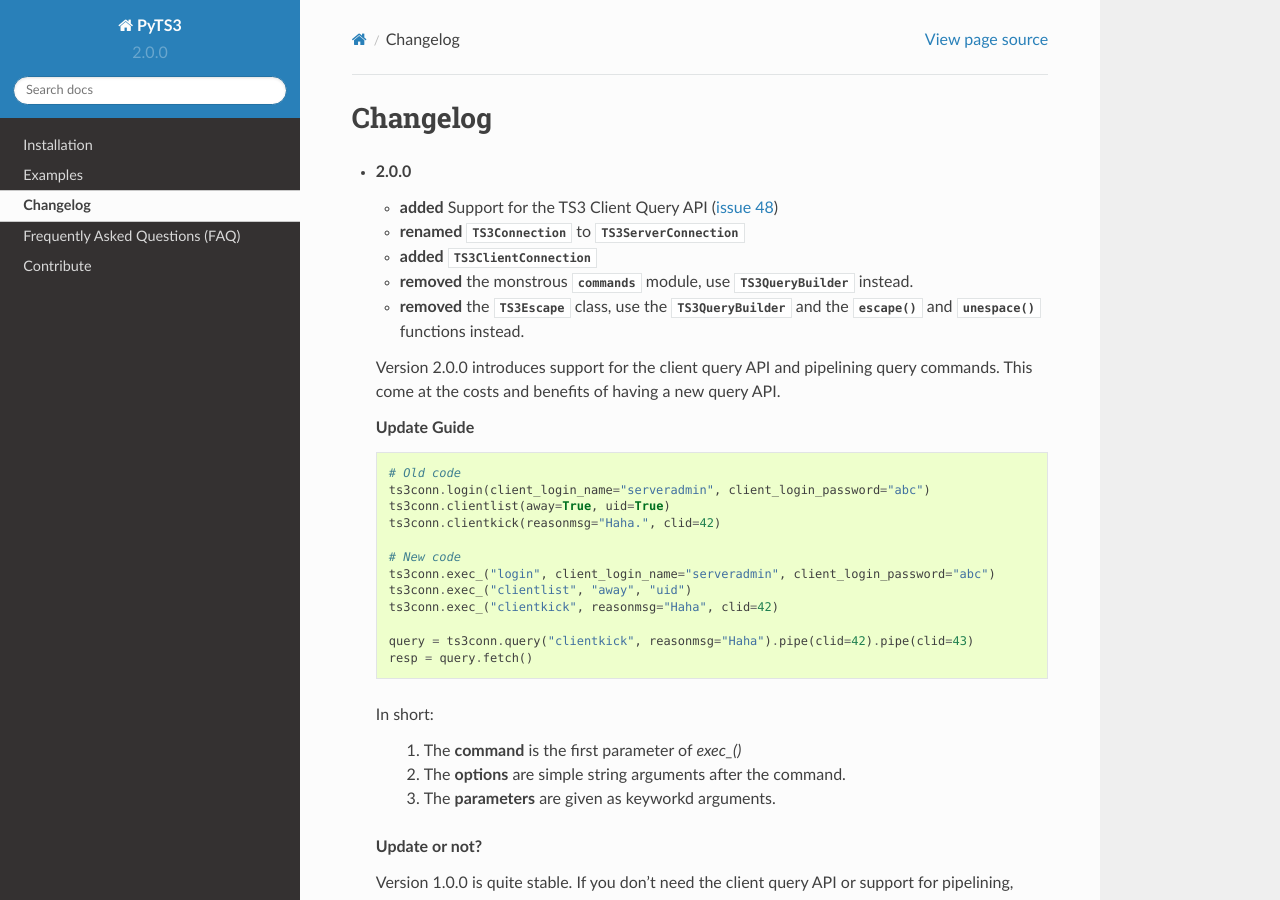
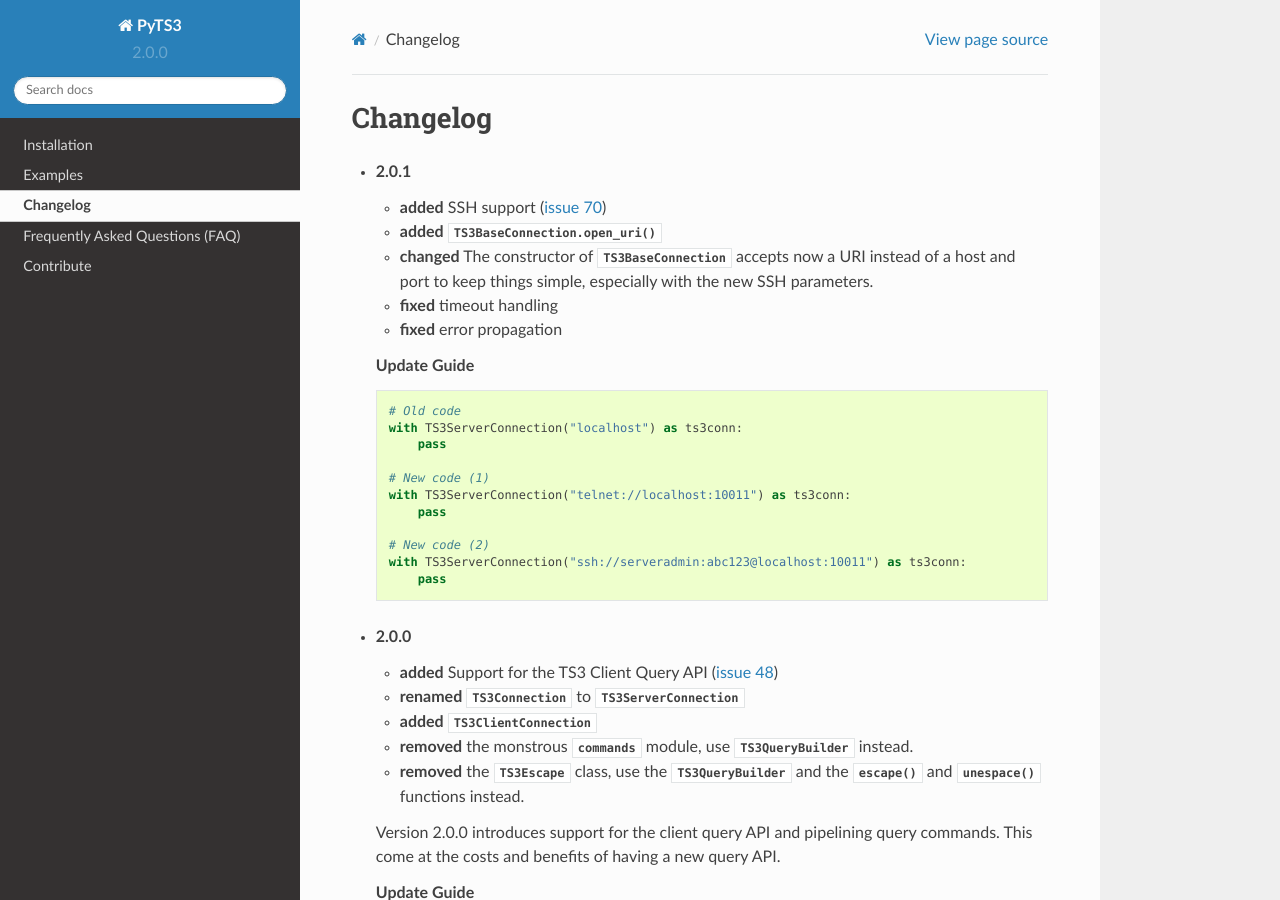
Before and after one commit to benediktschmitt/py-ts3, a Sphinx documentation site: the page built from docs/source/changelog.rst, in a window 1280 px wide and 900 px high. Built offline with Sphinx 7.4.7 and the Read the Docs theme 2.0.0, drawn with Linux system fonts in a browser that asks for light colours.

Commit message:
*updated* docs and changelog

```diff
--- a/docs/source/changelog.rst
+++ b/docs/source/changelog.rst
@@ -2,6 +2,33 @@
 
 Changelog
 =========
+
+*   **2.0.1**
+
+    *   **added** SSH support
+        (`issue 70 <https://github.com/benediktschmitt/py-ts3/issues/70>`_)
+    *   **added** :meth:`TS3BaseConnection.open_uri`
+    *   **changed** The constructor of :class:`TS3BaseConnection` accepts now a
+        URI instead of a host and port to keep things simple, especially with
+        the new SSH parameters.
+    *   **fixed** timeout handling
+    *   **fixed** error propagation
+
+    **Update Guide**
+
+    .. code-block:: python
+
+        # Old code
+        with TS3ServerConnection("localhost") as ts3conn:
+            pass
+
+        # New code (1)
+        with TS3ServerConnection("telnet://localhost:10011") as ts3conn:
+            pass
+
+        # New code (2)
+        with TS3ServerConnection("ssh://serveradmin:abc123@localhost:10011") as ts3conn:
+            pass
 
 *   **2.0.0**
 
--- /dev/null
+++ b/docs/source/examples/upload_download.rst
@@ -0,0 +1,6 @@
+Upload / Download
+=================
+
+Download: :download:`upload_download.py </../../examples/upload_download.py>`
+
+.. literalinclude:: /../../examples/upload_download.py
--- a/docs/source/index.rst
+++ b/docs/source/index.rst
@@ -5,7 +5,8 @@ Welcome to PyTS3's documentation!
 
     You are currently watching the documentation for the next upcoming
     version of py-ts3. This version is quite stable and ready for use.
-    One major advantage compared to v1 is support for the TS3 Client Query API.
+    One major advantage compared to v1 is support for the TS3 Client Query API
+    and SSH.
 
 Content
 -------
```
Also changed, not shown: 1 other file.
